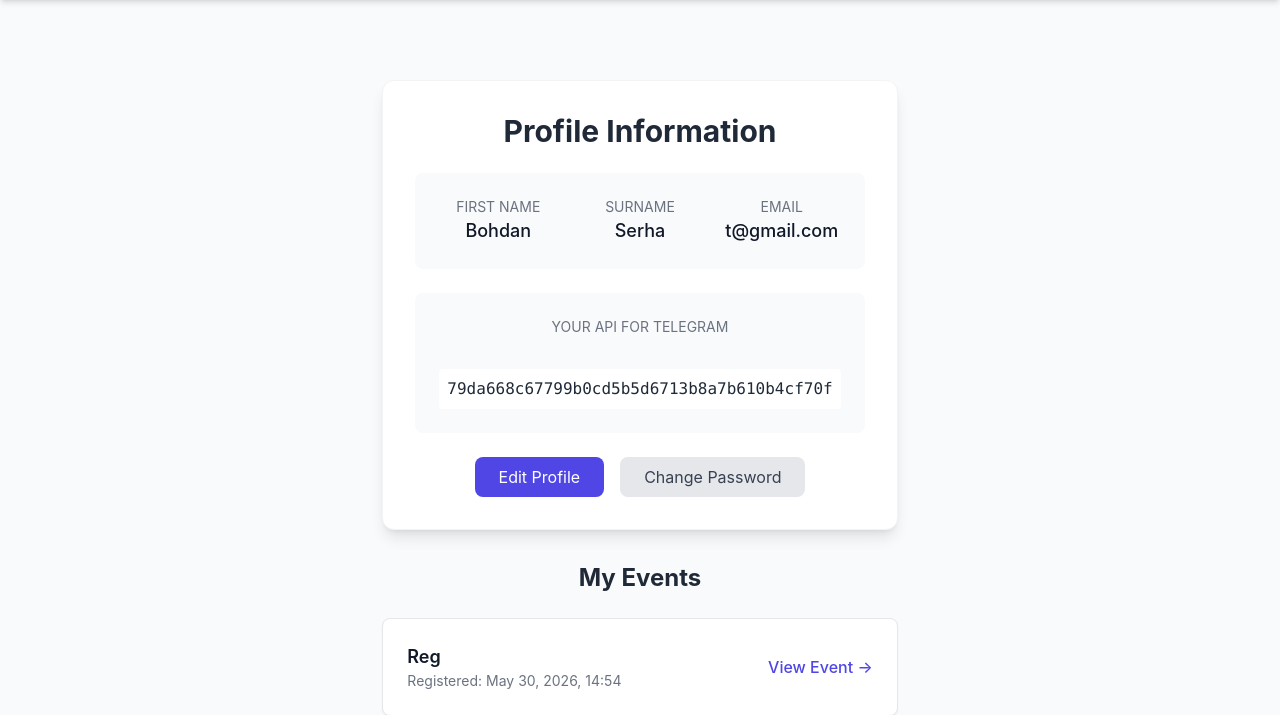
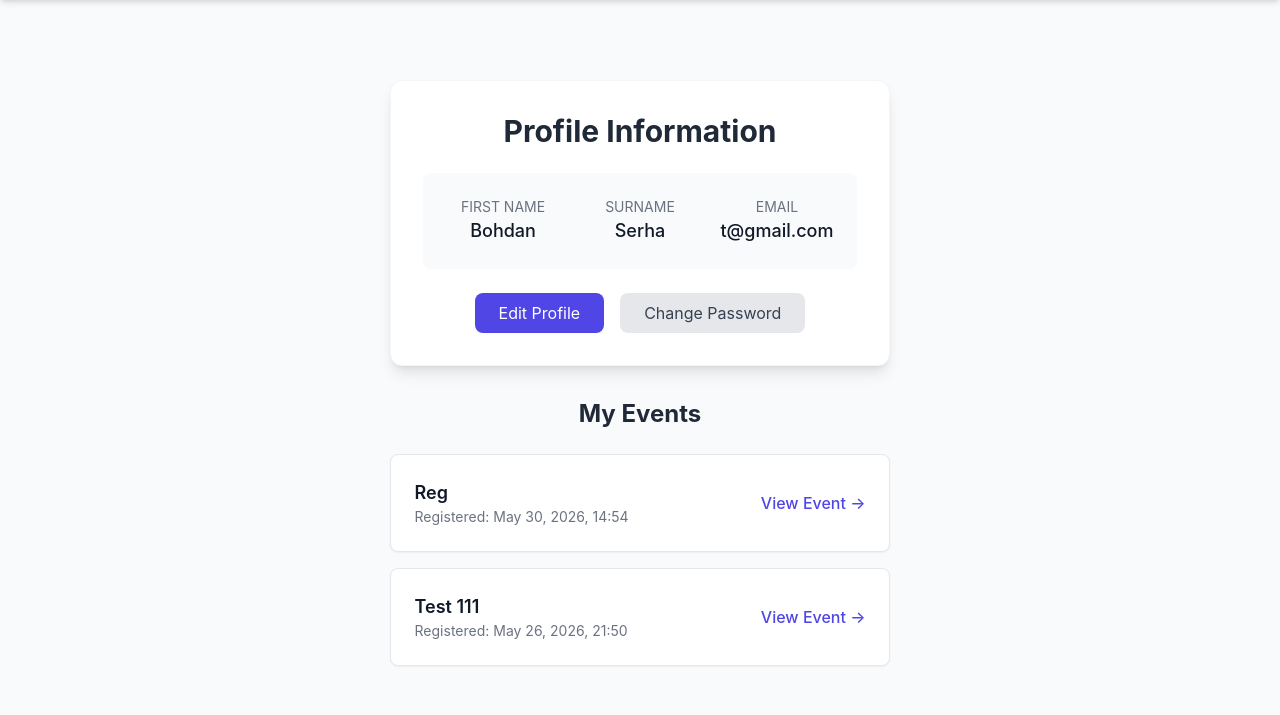
Before and after one commit to MrAlmo/EventSite, a Django app: page /users/profile/ in a window 1280 px wide. Shown: the part 72-787 px from the top of the page. Run offline with Django 5.2, Linux system fonts and the light colour scheme; a user stored in the database is signed in; data comes from the database, SQL or seed files in the repository; some libraries are stand-ins or nearby versions.

Commit message:
comment api token in profile

```diff
--- a/eventsite/users/templates/users/profile.html
+++ b/eventsite/users/templates/users/profile.html
@@ -20,10 +20,10 @@
             </div>
         </div>
 
-        <div class="grid gap-6 text-center bg-gray-50 p-6 rounded-lg mb-6">
-            <p class="text-sm text-gray-500 uppercase">Your API for telegram</p>
-            <code class="bg-white p-2 rounded block mt-2">{{ token }}</code>
-        </div>
+<!--        <div class="grid gap-6 text-center bg-gray-50 p-6 rounded-lg mb-6">-->
+<!--            <p class="text-sm text-gray-500 uppercase">Your API for telegram</p>-->
+<!--            <code class="bg-white p-2 rounded block mt-2">{{ token }}</code>-->
+<!--        </div>-->
 
         <div class="flex justify-center gap-4">
             <a href="{% url 'profile_update' %}" class="bg-indigo-600 text-white px-6 py-2 rounded-lg hover:bg-indigo-700 transition">
```
